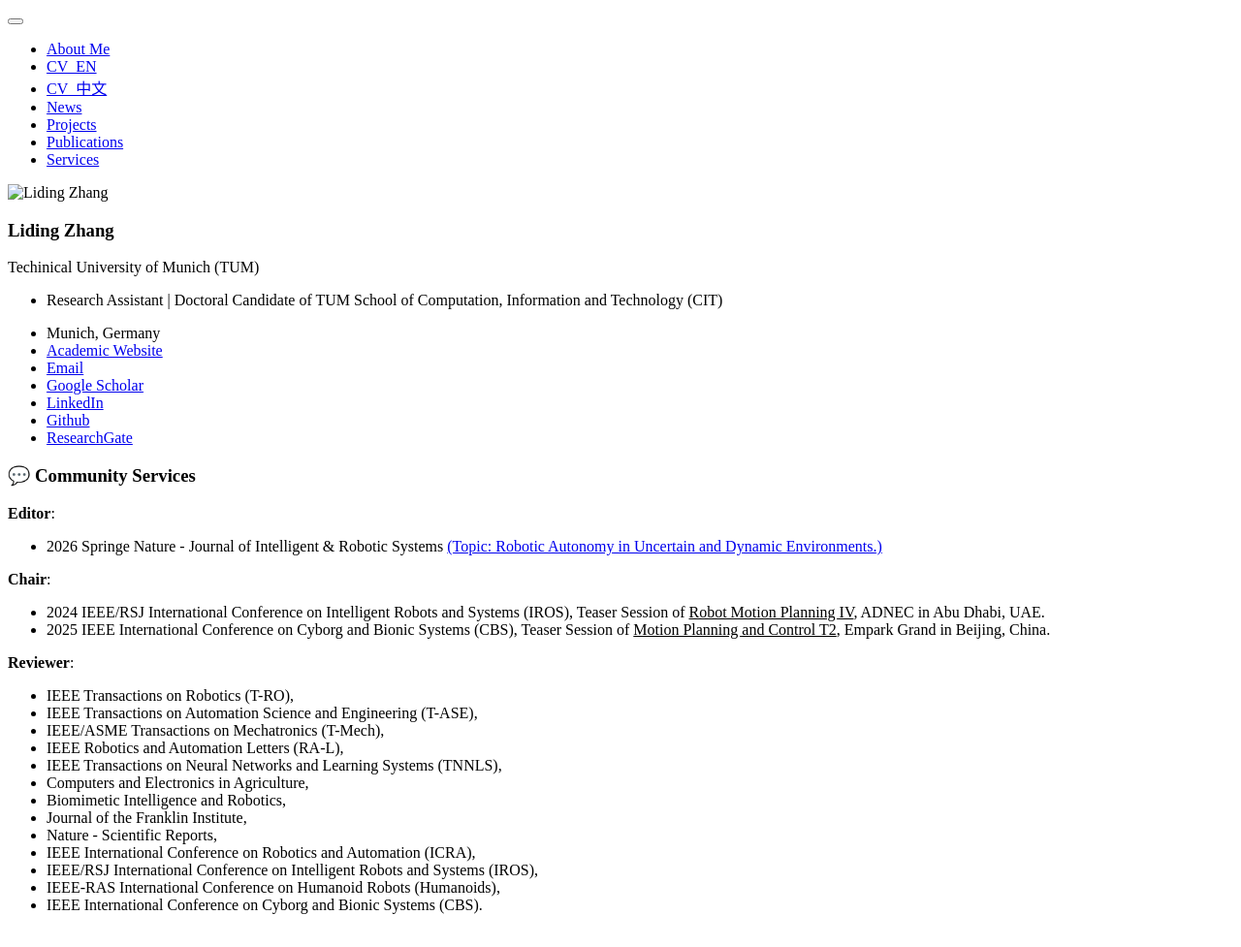
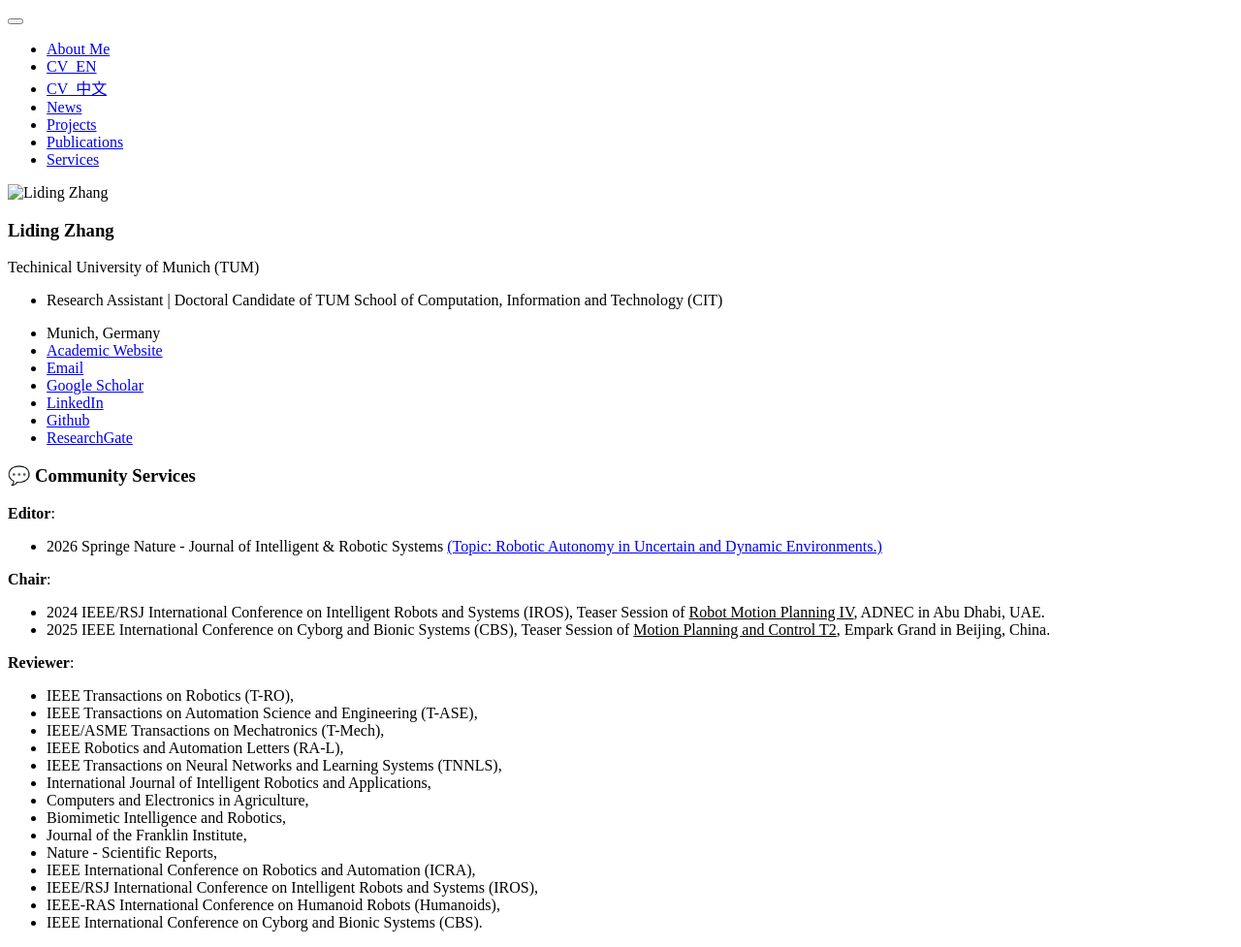
Before and after one commit to Liding-Zhang/liding-zhang.github.io, a Jekyll site: the page built from _pages/includes/services.md, in a window 1280 px wide. Shown: the whole page at 97% size. Built offline with Jekyll 4.4.1, drawn with Linux system fonts in a browser that asks for light colours; our own code applies the rules of GitHub Pages for plain Markdown files.

Commit message:
update reviewers

```diff
--- a/_pages/includes/services.md
+++ b/_pages/includes/services.md
@@ -16,6 +16,7 @@
 - IEEE/ASME Transactions on Mechatronics (T-Mech),
 - IEEE Robotics and Automation Letters (RA-L),
 - IEEE Transactions on Neural Networks and Learning Systems (TNNLS),
+- International Journal of Intelligent Robotics and Applications,
 - Computers and Electronics in Agriculture,
 - Biomimetic Intelligence and Robotics,
 - Journal of the Franklin Institute,
```
Also changed, not shown: 2 other files.
